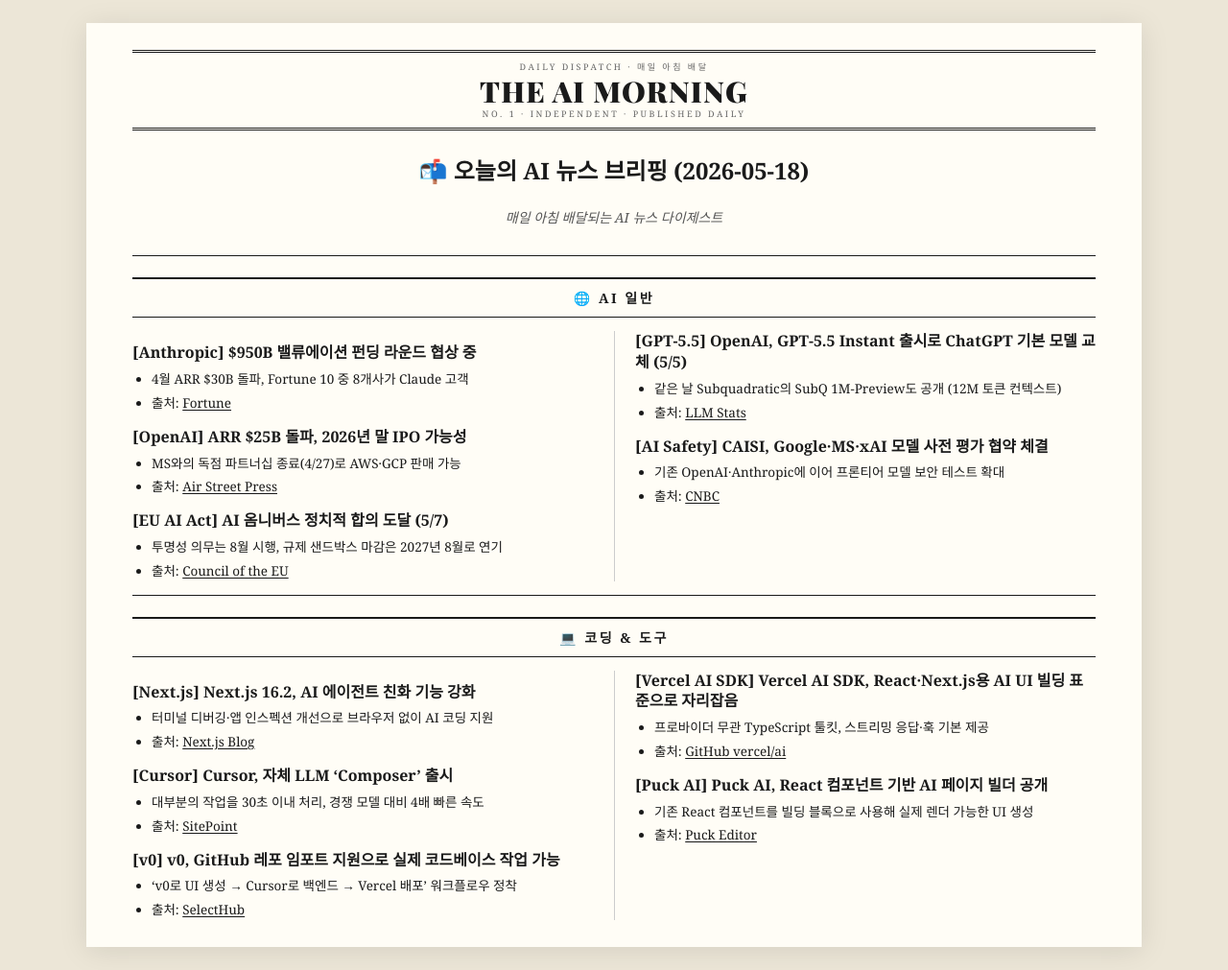
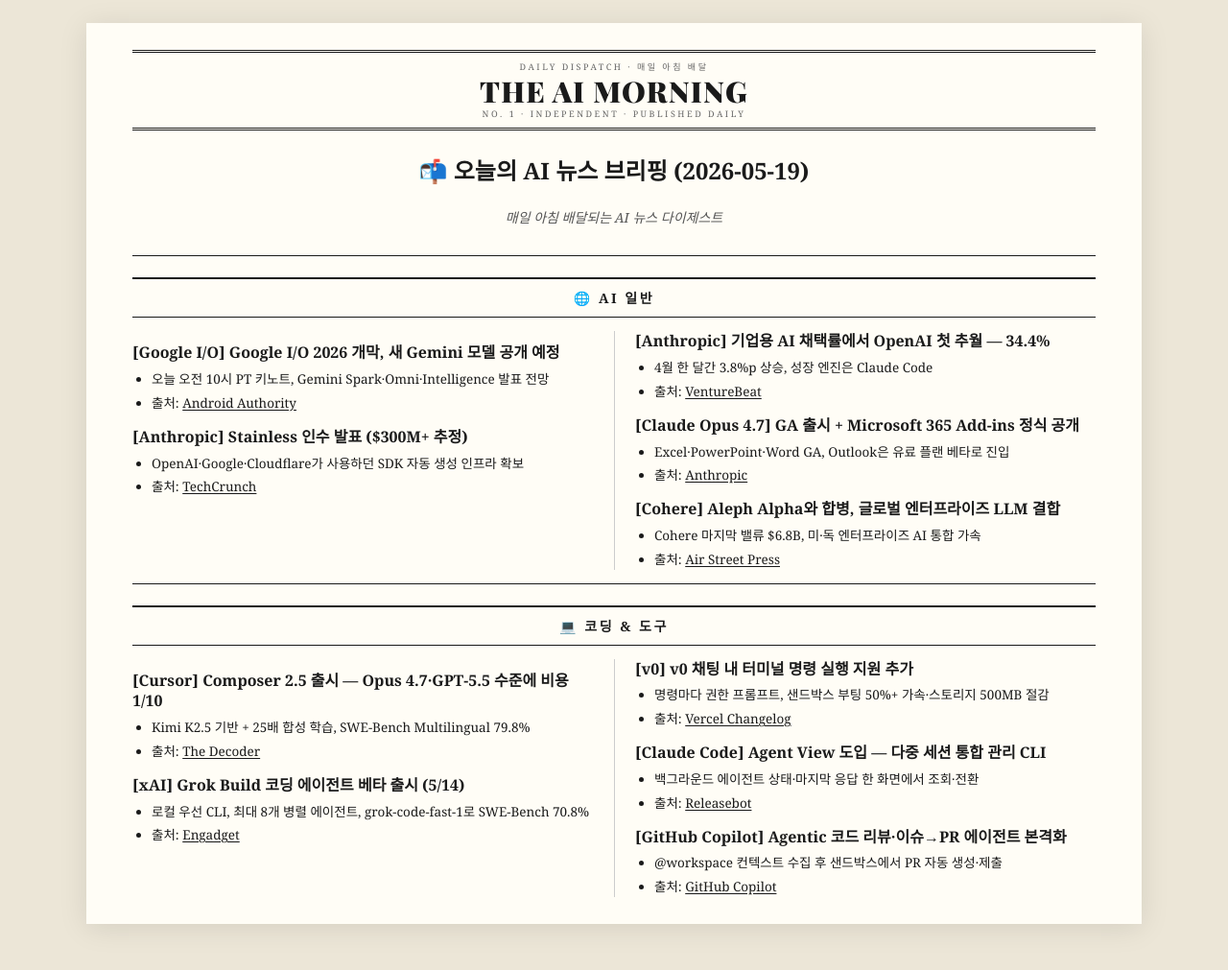
Before and after one commit to kimjans/daily-news, a Jekyll site: the page built from index.md, in a window 1280 px wide. Shown: the whole page at 96% size. Built offline with Jekyll 4.4.1, drawn with Linux system fonts in a browser that asks for light colours; after the commit the page ends 987 px from its top, so only the background shows below that.

```diff
--- a/index.md
+++ b/index.md
@@ -3,7 +3,7 @@ layout: default
 title: The AI Morning
 ---
 
-# 📬 오늘의 AI 뉴스 브리핑 (2026-05-18)
+# 📬 오늘의 AI 뉴스 브리핑 (2026-05-19)
 
 > 매일 아침 배달되는 AI 뉴스 다이제스트
 
@@ -11,46 +11,46 @@ title: The AI Morning
 
 ## 🌐 AI 일반
 
-### **[Anthropic]** $950B 밸류에이션 펀딩 라운드 협상 중
-- 4월 ARR $30B 돌파, Fortune 10 중 8개사가 Claude 고객
-- 출처: [Fortune](https://fortune.com/2026/05/13/behold-the-googlebook/)
+### **[Google I/O]** Google I/O 2026 개막, 새 Gemini 모델 공개 예정
+- 오늘 오전 10시 PT 키노트, Gemini Spark·Omni·Intelligence 발표 전망
+- 출처: [Android Authority](https://www.androidauthority.com/what-to-expect-from-google-io-2026-3664979/)
 
-### **[OpenAI]** ARR $25B 돌파, 2026년 말 IPO 가능성
-- MS와의 독점 파트너십 종료(4/27)로 AWS·GCP 판매 가능
+### **[Anthropic]** Stainless 인수 발표 ($300M+ 추정)
+- OpenAI·Google·Cloudflare가 사용하던 SDK 자동 생성 인프라 확보
+- 출처: [TechCrunch](https://techcrunch.com/2026/05/18/anthropic-has-acquired-the-dev-tools-startup-used-by-openai-google-and-cloudflare/)
+
+### **[Anthropic]** 기업용 AI 채택률에서 OpenAI 첫 추월 — 34.4%
+- 4월 한 달간 3.8%p 상승, 성장 엔진은 Claude Code
+- 출처: [VentureBeat](https://venturebeat.com/technology/anthropic-finally-beat-openai-in-business-ai-adoption-but-3-big-threats-could-erase-its-lead)
+
+### **[Claude Opus 4.7]** GA 출시 + Microsoft 365 Add-ins 정식 공개
+- Excel·PowerPoint·Word GA, Outlook은 유료 플랜 베타로 진입
+- 출처: [Anthropic](https://www.anthropic.com/news/claude-opus-4-7)
+
+### **[Cohere]** Aleph Alpha와 합병, 글로벌 엔터프라이즈 LLM 결합
+- Cohere 마지막 밸류 $6.8B, 미·독 엔터프라이즈 AI 통합 가속
 - 출처: [Air Street Press](https://press.airstreet.com/p/state-of-ai-may-2026)
-
-### **[EU AI Act]** AI 옴니버스 정치적 합의 도달 (5/7)
-- 투명성 의무는 8월 시행, 규제 샌드박스 마감은 2027년 8월로 연기
-- 출처: [Council of the EU](https://www.consilium.europa.eu/en/press/press-releases/2026/05/07/artificial-intelligence-council-and-parliament-agree-to-simplify-and-streamline-rules/)
-
-### **[GPT-5.5]** OpenAI, GPT-5.5 Instant 출시로 ChatGPT 기본 모델 교체 (5/5)
-- 같은 날 Subquadratic의 SubQ 1M-Preview도 공개 (12M 토큰 컨텍스트)
-- 출처: [LLM Stats](https://llm-stats.com/llm-updates)
-
-### **[AI Safety]** CAISI, Google·MS·xAI 모델 사전 평가 협약 체결
-- 기존 OpenAI·Anthropic에 이어 프론티어 모델 보안 테스트 확대
-- 출처: [CNBC](https://www.cnbc.com/2026/05/05/ai-oversight-trump-google-microsoft-xai.html)
 
 ---
 
 ## 💻 코딩 & 도구
 
-### **[Next.js]** Next.js 16.2, AI 에이전트 친화 기능 강화
-- 터미널 디버깅·앱 인스펙션 개선으로 브라우저 없이 AI 코딩 지원
-- 출처: [Next.js Blog](https://nextjs.org/blog/next-16-2-ai)
+### **[Cursor]** Composer 2.5 출시 — Opus 4.7·GPT-5.5 수준에 비용 1/10
+- Kimi K2.5 기반 + 25배 합성 학습, SWE-Bench Multilingual 79.8%
+- 출처: [The Decoder](https://the-decoder.com/cursors-composer-2-5-matches-opus-4-7-and-gpt-5-5-benchmarks-at-a-fraction-of-the-cost/)
 
-### **[Cursor]** Cursor, 자체 LLM 'Composer' 출시
-- 대부분의 작업을 30초 이내 처리, 경쟁 모델 대비 4배 빠른 속도
-- 출처: [SitePoint](https://www.sitepoint.com/claude-code-vs-cursor-vs-copilot-the-2026-developer-comparison/)
+### **[xAI]** Grok Build 코딩 에이전트 베타 출시 (5/14)
+- 로컬 우선 CLI, 최대 8개 병렬 에이전트, grok-code-fast-1로 SWE-Bench 70.8%
+- 출처: [Engadget](https://www.engadget.com/2173482/xai-coding-agent-grok-build/)
 
-### **[v0]** v0, GitHub 레포 임포트 지원으로 실제 코드베이스 작업 가능
-- 'v0로 UI 생성 → Cursor로 백엔드 → Vercel 배포' 워크플로우 정착
-- 출처: [SelectHub](https://www.selecthub.com/vibe-coding-tools/cursor-vs-vercel-v0/)
+### **[v0]** v0 채팅 내 터미널 명령 실행 지원 추가
+- 명령마다 권한 프롬프트, 샌드박스 부팅 50%+ 가속·스토리지 500MB 절감
+- 출처: [Vercel Changelog](https://vercel.com/changelog)
 
-### **[Vercel AI SDK]** Vercel AI SDK, React·Next.js용 AI UI 빌딩 표준으로 자리잡음
-- 프로바이더 무관 TypeScript 툴킷, 스트리밍 응답·훅 기본 제공
-- 출처: [GitHub vercel/ai](https://github.com/vercel/ai)
+### **[Claude Code]** Agent View 도입 — 다중 세션 통합 관리 CLI
+- 백그라운드 에이전트 상태·마지막 응답 한 화면에서 조회·전환
+- 출처: [Releasebot](https://releasebot.io/updates/anthropic/claude-code)
 
-### **[Puck AI]** Puck AI, React 컴포넌트 기반 AI 페이지 빌더 공개
-- 기존 React 컴포넌트를 빌딩 블록으로 사용해 실제 렌더 가능한 UI 생성
-- 출처: [Puck Editor](https://puckeditor.com/blog/top-8-ai-libraries-for-react)
+### **[GitHub Copilot]** Agentic 코드 리뷰·이슈→PR 에이전트 본격화
+- @workspace 컨텍스트 수집 후 샌드박스에서 PR 자동 생성·제출
+- 출처: [GitHub Copilot](https://github.com/features/copilot)
```
Also changed, not shown: news/2026-05-18.md (added, +51 -0 lines).
